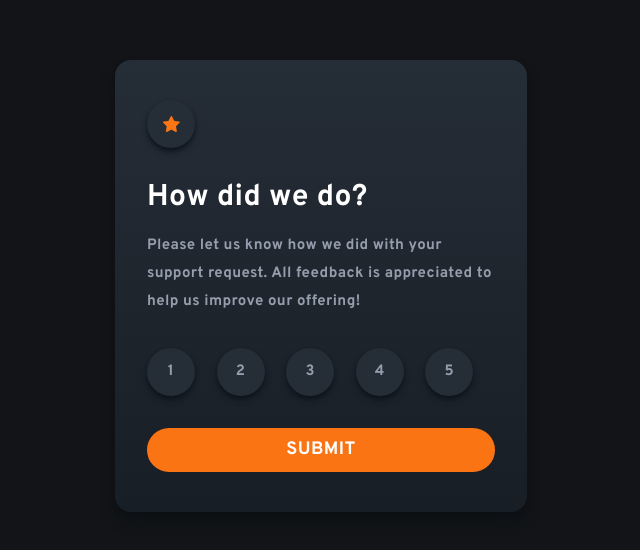
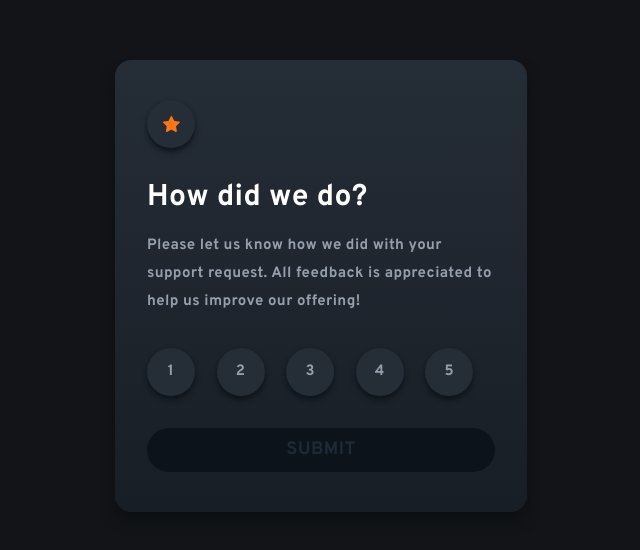
Before and after one commit to duartrosar/interactive-rating, a Next.js app: page / in a window 1280 px wide. Shown: the part 114-664 px from the top of the page, without its empty margins (319-959 px from the left). Built offline with nearby package versions, Linux system fonts and the light colour scheme.

Commit message:
Implement button active and innactive styles

```diff
--- /dev/null
+++ b/components/Button.jsx
@@ -0,0 +1,60 @@
+import Link from "next/link";
+import React from "react";
+import classNames from "classnames";
+import PropTypes from "prop-types";
+
+const Button = ({ isActive }) => {
+  const styles = {
+    inactive: {
+      backgroundColor: "bg-dark-gray",
+      backgroundHoverColor: "hover:bg-dark-gray",
+      textColor: "text-gray-800",
+      hoverTextColor: "text-gray-800",
+      cursorStyle: "cursor-not-allowed",
+    },
+    active: {
+      backgroundColor: "bg-primary",
+      backgroundHoverColor: "hover:bg-white",
+      textColor: "text-white",
+      hoverTextColor: "hover:text-primary",
+      cursorStyle: "cursor-pointer",
+    },
+  };
+
+  const {
+    backgroundColor,
+    backgroundHoverColor,
+    textColor,
+    hoverTextColor,
+    cursorStyle,
+  } = isActive ? styles.active : styles.inactive;
+
+  const buttonClasses = classNames(
+    "font-main",
+    "text-center",
+    "p-2",
+    "rounded-full",
+    "uppercase",
+    "font-normal",
+    "text-lg",
+    "transition",
+    "w-full",
+    backgroundColor,
+    backgroundHoverColor,
+    textColor,
+    hoverTextColor,
+    cursorStyle,
+  );
+
+  return <button className={buttonClasses}>Submit</button>;
+};
+
+Button.propTypes = {
+  isActive: PropTypes.bool,
+};
+
+Button.defaultProps = {
+  isActive: false,
+};
+
+export default Button;
--- a/components/Hero.jsx
+++ b/components/Hero.jsx
@@ -1,12 +1,11 @@
 import Link from "next/link";
 import React from "react";
 import Circle from "./Circle";
+import Button from "./Button";
 
 const Hero = () => {
   const [hoverIndex, setHoverIndex] = React.useState(0);
   const [rating, setRating] = React.useState(0);
-
-  React.useEffect(() => {}, []);
 
   return (
     <div className="w-100 h-[100vh] flex justify-center items-center">
@@ -35,6 +34,7 @@ const Hero = () => {
                   number={index}
                   hover={index <= hoverIndex}
                   selected={index <= rating}
+                  rating={rating}
                 />
               </div>
             );
@@ -46,14 +46,7 @@ const Hero = () => {
           <Circle number={5} /> */}
         </div>
         <div className="mt-8">
-          <Link href="/">
-            <p
-              className="font-main text-center p-2 rounded-full bg-[#fb7413]
-                 text-white uppercase font-normal text-lg cursor-pointer hover:bg-white hover:text-[#fb7413]"
-            >
-              Submit
-            </p>
-          </Link>
+          <Button isActive={rating > 0} />
         </div>
       </div>
     </div>
--- a/styles/globals.css
+++ b/styles/globals.css
@@ -28,7 +28,7 @@
     @apply cursor-pointer;
   }
 
-  button {
+  /* button {
     @apply shadow-xl shadow-gray-400 rounded-xl uppercase bg-gradient-to-r from-[#5651e5] to-[#709dff] text-white;
-  }
+  } */
 }
```
